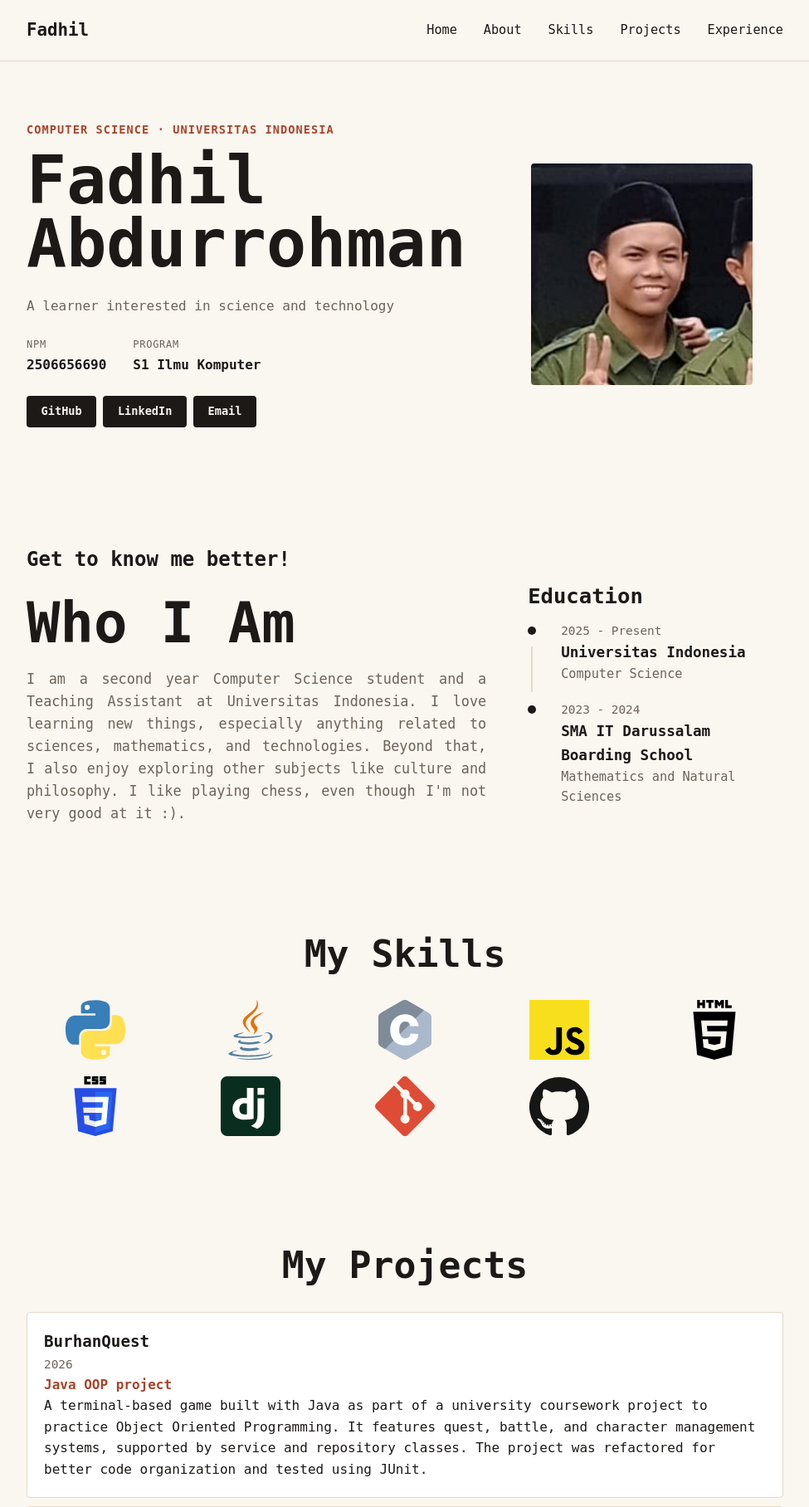
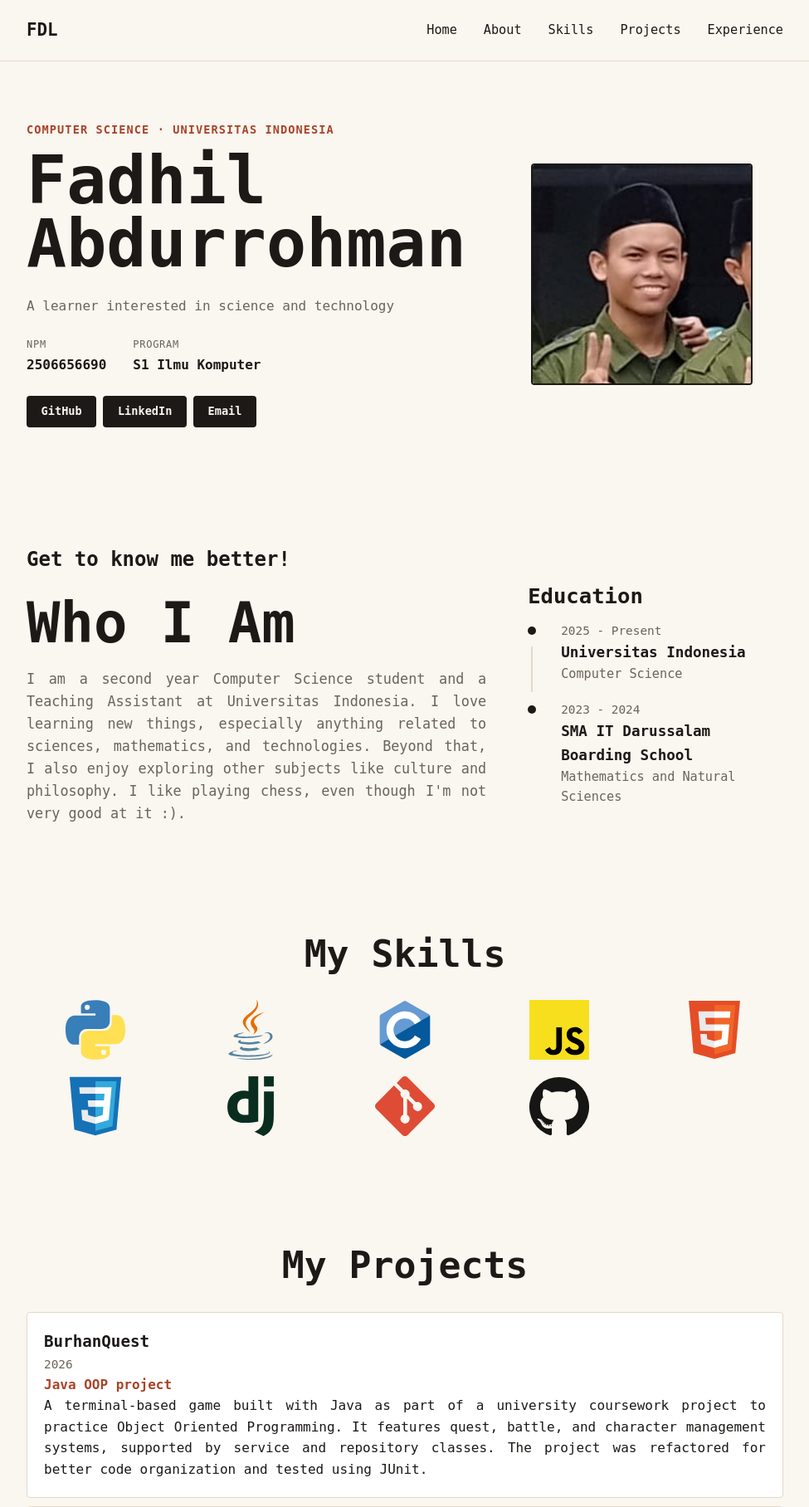
Before and after one commit to fadhilabdurrohman/myportofolio, a Django app: page / in a window 1280 px wide. Shown: the top 1816 px of the page at 83% size, without its empty margins (152-1127 px from the left). Run offline with Django 5.2, Linux system fonts and the light colour scheme.

Commit message:
style: add mobile responsive style

```diff
--- a/static/css/style.css
+++ b/static/css/style.css
@@ -157,6 +171,7 @@ h2 {
     aspect-ratio: 1 / 1;
     object-fit: cover;
     border-radius: var(--radius);
+    border: 2px solid var(--ink)
 }
 
 .about, .skills, .projects, .experience {
@@ -299,6 +314,10 @@ h2 {
     font-weight: 700;
 }
 
+.projects-description, .experience-description {
+    text-align: justify;
+}
+
 .experience-meta {
     display: flex;
     flex-direction: column;
--- /dev/null
+++ b/static/js/script.js
@@ -0,0 +1,12 @@
+const menuToggle = document.querySelector(".menu-toggle");
+const siteNav = document.querySelector(".site-header nav");
+
+menuToggle.addEventListener("click", () => {
+    siteNav.classList.toggle("active");
+
+    if (siteNav.classList.contains("active")) {
+        menuToggle.textContent = "\u00d7";
+    } else {
+        menuToggle.textContent = "\u2630";
+    }
+});
--- a/templates/index.html
+++ b/templates/index.html
@@ -9,11 +9,13 @@
     <link href="https://fonts.googleapis.com/css2?family=Space+Grotesk:wght@500;700&display=swap" rel="stylesheet">
     <link href="https://cdn.jsdelivr.net/gh/devicons/devicon@latest/devicon.min.css" rel="stylesheet">
     <link rel="stylesheet" href="/static/css/style.css">
+    <script src="/static/js/script.js" defer></script>
 </head>
 <body>
     <header class="site-header">
         <div class="container">
-            <a href="#profile" class="brand">Fadhil</a>
+            <a href="#profile" class="brand">FDL</a>
+            <button class="menu-toggle" aria-label="Toggle navigation">&#9776</button>
             <nav>
                 <a href="#profile">Home</a>
                 <a href="#about">About</a>
@@ -21,6 +23,7 @@
                 <a href="#projects">Projects</a>
                 <a href="#experience">Experience</a>
             </nav>
+
         </div>
     </header>
 
@@ -33,7 +36,7 @@
                     <h1>Fadhil Abdurrohman</h1>
                 </div>
                 <div class="hero-photo">
-                    <img class="avatar" src="/static/img/me.jpeg" alt="Photo of Fadhil">
+                    <img class="avatar" src="/static/img/profile/me.jpeg" alt="Photo of Fadhil">
                 </div>
                 <div class="hero-details">
                     <p class="bio">A learner interested in science and technology</p>
@@ -105,19 +108,19 @@
                             <img src="/static/img/skills/javascript.svg" alt="JavaScript">
                         </li>
                         <li class="skills-item">
-                            <img src="/static/img/skills/html-5.svg" alt="HTML-5">
+                            <img src="/static/img/skills/html5.svg" alt="HTML-5">
                         </li>
                         <li class="skills-item">
-                            <img src="/static/img/skills/css-3.svg" alt="CSS-3">
+                            <img src="/static/img/skills/css3.svg" alt="CSS-3">
                         </li>
                         <li class="skills-item">
-                            <img src="/static/img/skills/django-icon.svg" alt="Django">
+                            <img src="/static/img/skills/django.svg" alt="Django">
                         </li>
                         <li class="skills-item">
-                            <img src="/static/img/skills/git-icon.svg" alt="Git">
+                            <img src="/static/img/skills/git.svg" alt="Git">
                         </li>
                         <li class="skills-item">
-                            <img src="/static/img/skills/github-icon.svg" alt="GitHub">
+                            <img src="/static/img/skills/github.svg" alt="GitHub">
                         </li>
                     </ul>
                 </div>
```
Also changed, not shown: other parts of static/css/style.css (+59 -0 lines), static/img/profile/fadhil.jpeg (renamed from static/img/fadhil.jpeg), static/img/profile/me.jpeg (renamed from static/img/me.jpeg), static/img/skills/c.svg, static/img/skills/css-3.svg (deleted), static/img/skills/css3.svg (added), static/img/skills/django-icon.svg (deleted), static/img/skills/django.svg (added), static/img/skills/git.svg (renamed from static/img/skills/git-icon.svg), static/img/skills/github.svg (renamed from static/img/skills/github-icon.svg), static/img/skills/html-5.svg (deleted), static/img/skills/html5.svg (added).
